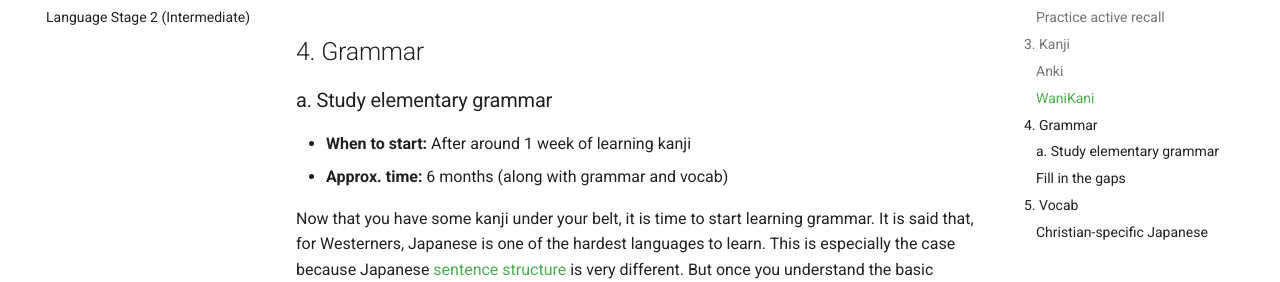
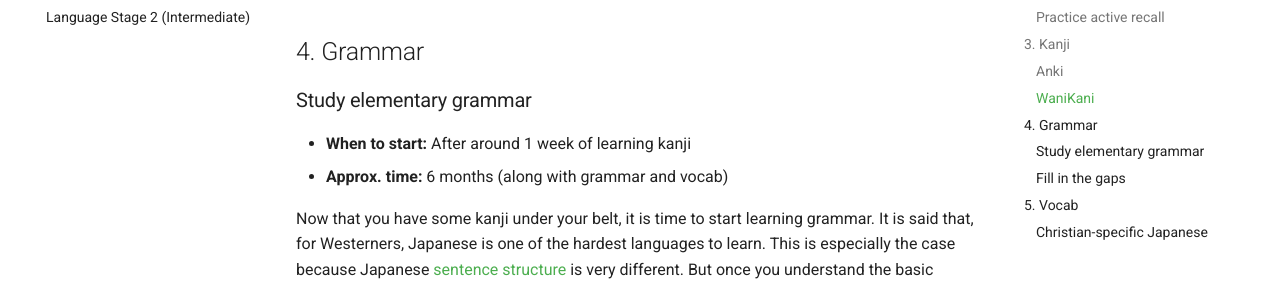
Before and after one commit to ywamsendai/ywamsendai-wiki, an MkDocs documentation site: the page built from docs/languageandculture/language2.md, in a window 1280 px wide and 900 px high, scrolled down 3800 px. Shown: the part 172-454 px from the top of the window. Built offline with MkDocs 1.6.1 and Material for MkDocs 9.7.7, drawn with Linux system fonts in a browser that asks for light colours; comment, search, counter and statistics services are not loaded.

Commit message:
formating

```diff
--- a/docs/languageandculture/language2.md
+++ b/docs/languageandculture/language2.md
@@ -103,7 +103,7 @@ Give yourself around 1 week to get comfortable learning kanji before moving on t
 
 ## 4. Grammar
 
-### a. Study elementary grammar
+### Study elementary grammar
 
 * **When to start:** After around 1 week of learning kanji
 * **Approx. time:** 6 months (along with grammar and vocab)
```
